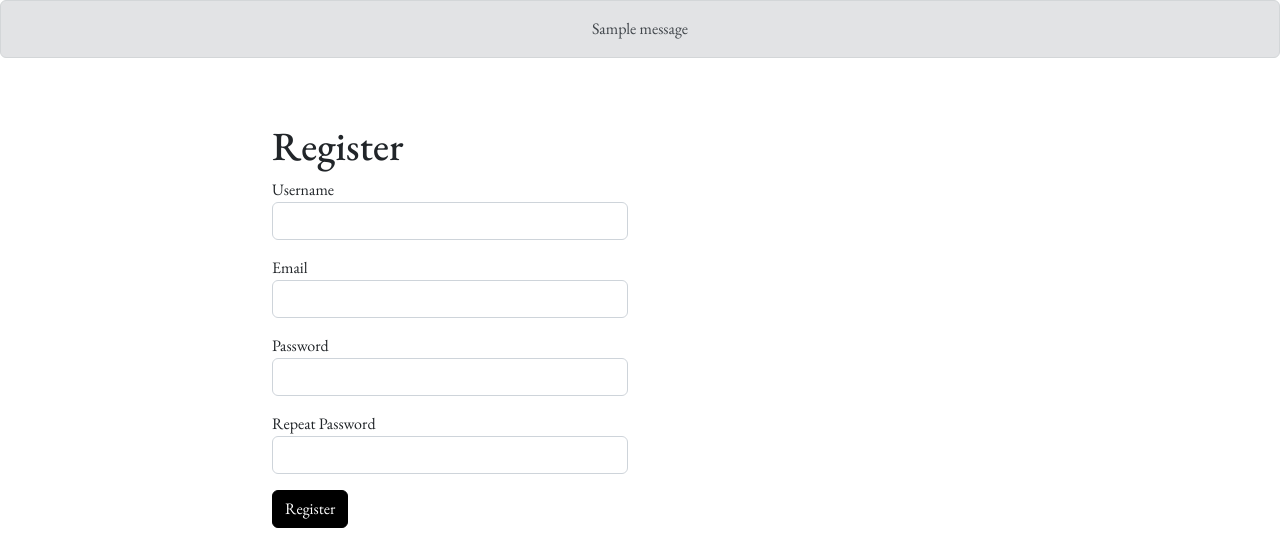
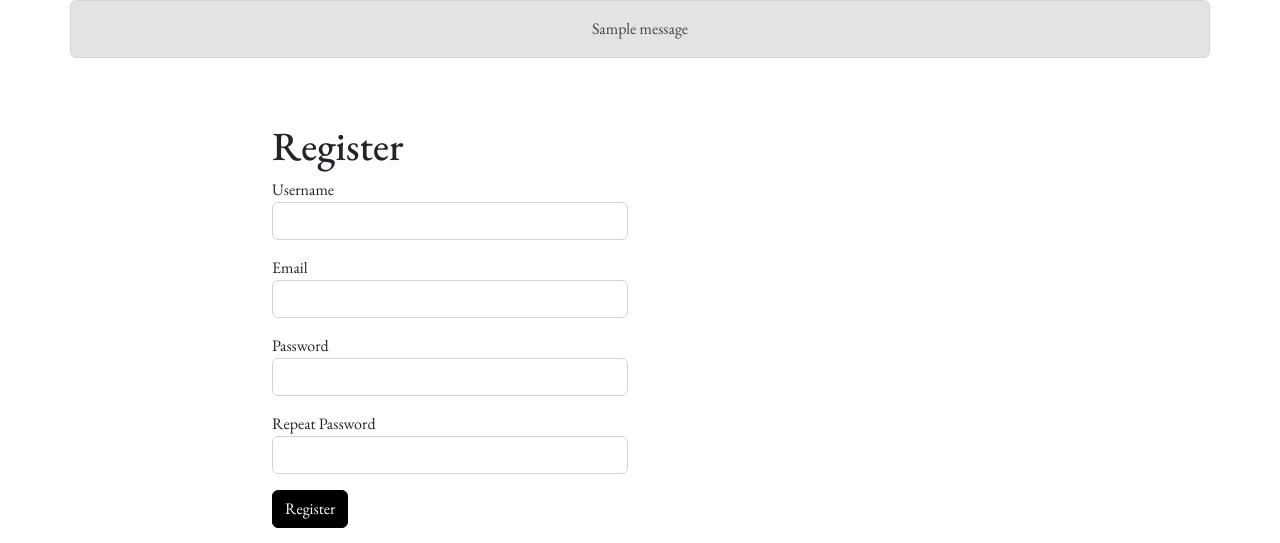
Before and after one commit to fredrickdave/Microblog-Project, a Flask app: page /auth/register in a window 1280 px wide. Shown: the part 90-633 px from the top of the page. Run offline with Flask 3, Linux system fonts and the light colour scheme; tables that the repository leaves empty hold one stand-in row (values such as "Sample post"); one stand-in notice (Sample message) is shown; some libraries are stand-ins or nearby versions; some web fonts are replaced.

Commit message:
Put flash message alerts inside container

```diff
--- a/app/templates/base.html
+++ b/app/templates/base.html
@@ -115,7 +115,7 @@
         {% with messages = get_flashed_messages() %}
         {% if messages %}
                 {% for message in messages %}
-                    <div class="alert alert-secondary text-center" role="alert">{{ message }}</div>
+                    <div class=" container alert alert-secondary text-center" role="alert">{{ message }}</div>
                     {% endfor %}
         {% endif %}
         {% endwith %}
```
